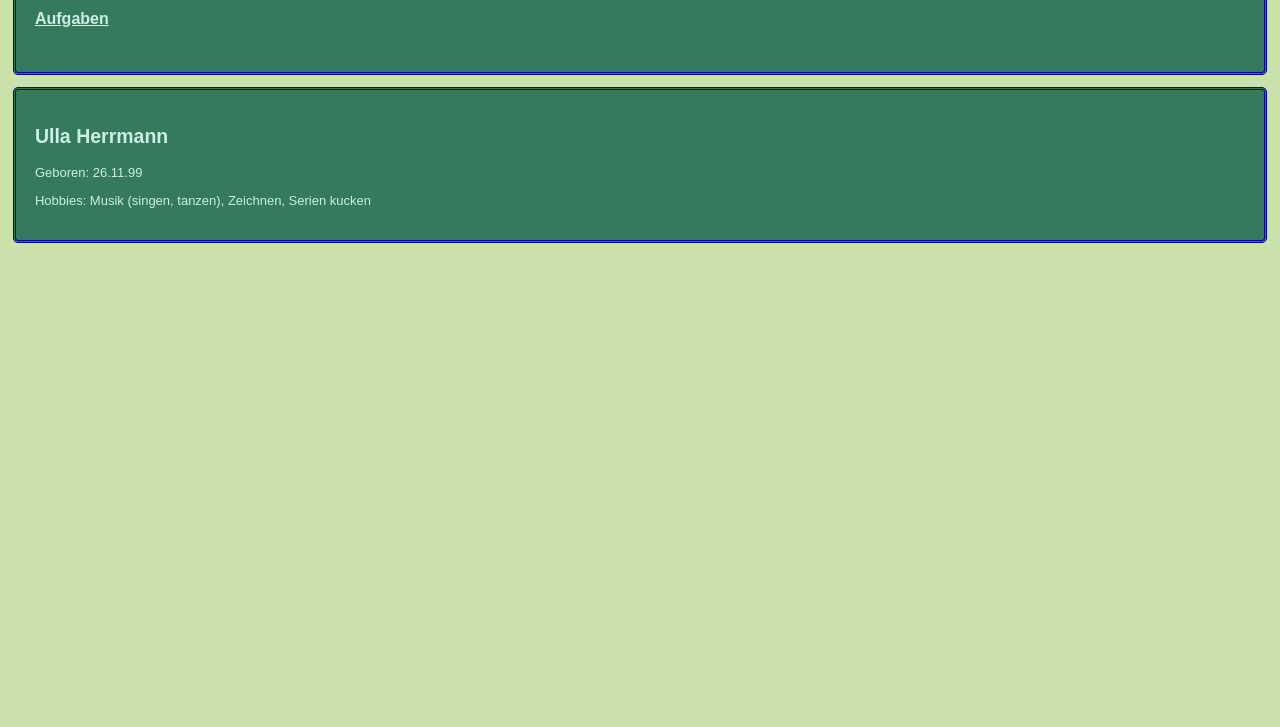
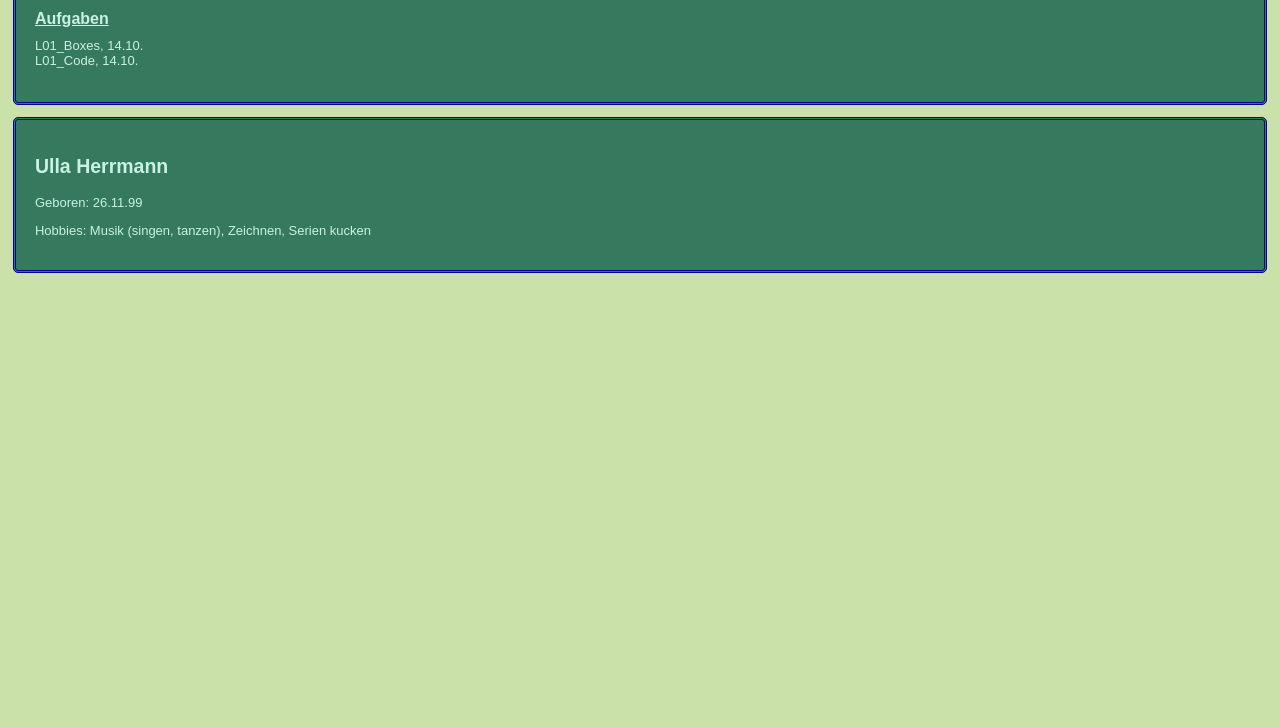
Before and after one commit to Lum7n/EIA2-WS2020-21, a plain HTML site: page Steckbrief/steckbrief.htm in a window 1280 px wide. Shown: the part 73-800 px from the top of the page. Drawn offline with Linux system fonts and the light colour scheme.

Commit message:
Add files via upload

```diff
--- a/Steckbrief/steckbrief.htm
+++ b/Steckbrief/steckbrief.htm
@@ -64,6 +64,10 @@
 			<br/>
 			<h1>Aufgaben</h1>
 			<!-- Format: Aufgabenbezeichnung, Datum -->
+			<a target="_blank" href="https://lum7n.github.io/EIA2-WS2020-21/Aufgaben/L01_Recap&Foundation/L01_Boxes.pdf">L01_Boxes, 14.10.</a>
+			<br>
+			<a target="_blank" href="https://lum7n.github.io/EIA2-WS2020-21/Aufgaben/L01_Recap&Foundation/L01_Index.html">L01_Code, 14.10.</a>
+			<br/>
 
 			<br/>
 		</div>
```
